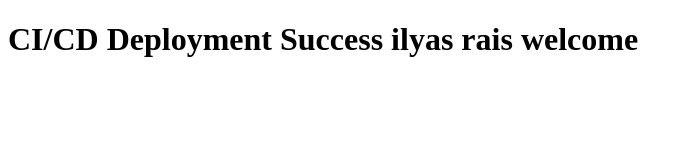
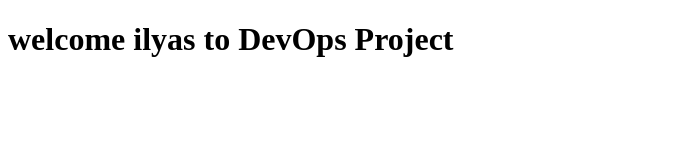
Before and after one commit to ilyas111111111/dev_CI_CD, a plain HTML site: page index.html in a window 1280 px wide. Shown: the whole page, without its empty margins (0-693 px from the left). Drawn offline with Linux system fonts and the light colour scheme.

Commit message:
mise a jour 5

```diff
--- a/index.html
+++ b/index.html
@@ -4,6 +4,6 @@
     <title>DevOps Project Running!</title>
 </head>
 <body>
-    <h1>CI/CD Deployment Success ilyas rais welcome</h1>
+    <h1>welcome ilyas to DevOps Project</h1>
 </body>
 </html>
```
